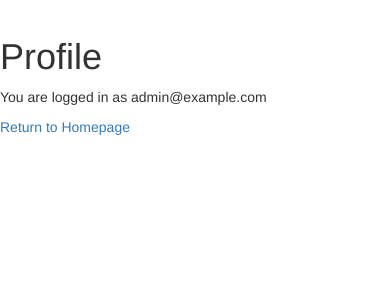
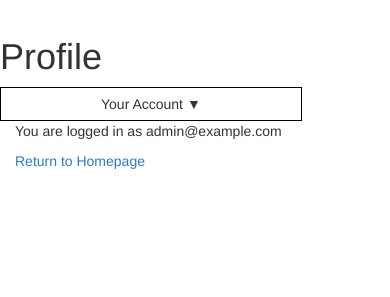
Before and after one commit to Code-Institute-Submissions/notepaper_shop, a Django app: page /accounts/profile in a window 390 px wide; the page is wider, and only the part inside the window is pictured. Shown: the part 90-387 px from the top of that part. Run offline with Django 3.2, Linux system fonts and the light colour scheme; a user stored in the database is signed in; some libraries are stand-ins or nearby versions; some web fonts are replaced.

Commit message:
Fixed Stripe, Added Profile and Product Detail Pages

```diff
--- a/accounts/templates/accounts/profile.html
+++ b/accounts/templates/accounts/profile.html
@@ -3,16 +3,43 @@
 {% block content %}
 <div class="row .accounts_form_header">
       <div class="col-md-6 col-md-offset-3">
-      <h1>Profile</h1>
+      <h1> Profile</h1>
     </div>
   </div>
-  <div class="row" >
-      <div class="col-md-12">
+<div class="responsive_profile_nav">
+      <div class="dropdown">
+  <button class="btn btn-default dropdown-toggle" type="button" id="dropdownMenu1" data-toggle="dropdown" aria-haspopup="true" aria-expanded="true">
+   Your Account ▼
+    <span class="caret"></span>
+  </button>
+  <ul class="dropdown-menu" aria-labelledby="dropdownMenu1">
+    <li><a href="#">Something</a></li>
+    <li role="separator" class="divider"></li>
+    <li><a href="#">Something</a></li>
+    <li role="separator" class="divider"></li>
+    <li><a href="#">Something else here</a></li>
+
+    <li role="separator" class="divider"></li>
+    <li><a href="#">Something else</a></li>
+  </ul>
+</div>
+</div>
+    <div class="col-md-3 profile_nav_div">
+    <h1 class="account_info">Your Account</h1>
+    <p>Something</p>
+     <p>Something</p>
+      <p>Something</p>
+       <p>Something</p>
+        <p>Something</p>
+
+    </div>
+      <div class="col-md-9 ">
 
     <p>You are logged in as {{ user.email }} </p>
 
+      <span><a href={% url 'home' %}> Return to Homepage</a></span>
     </div>
 
   </div>
-  <span><a href={% url 'home' %}> Return to Homepage</a></span>
+
 {% endblock %}
--- a/checkout/templates/checkout/checkout.html
+++ b/checkout/templates/checkout/checkout.html
@@ -9,7 +9,7 @@
       Stripe.publishableKey = '{{ publishable }}';
       //]]>
   </script>
-  <script type="text/javascript" src="{% static 'js/stripe.js' %}"></script>
+  <script type="text/javascript" src="{% static 'checkout/stripe.js' %}"></script>
 {% endblock %}
 {% block content %}
 {% include 'cart/_show_cart.html' %}
--- a/home/static/home/style.css
+++ b/home/static/home/style.css
@@ -94,10 +94,25 @@
     text-align:center;
 }
 /*PRODUCT LIST PAGE STYLES*/
+.cart_button_div{
+     display: flex;
+  justify-content: center;
+}
 .cart_button{
-    background:transparent;
-    border:none;
-    font-size: 10px
+    background:orange;
+    border:1px solid black;
+    font-size: 20px;
+
+
+}
+.cart_button a{
+    color:black;
+    text-align: center;
+    padding:55px;
+}
+.cart_button a:hover{
+    color:black;
+    text-decoration: none
 }
 .cart_name{
     font-size: 15px
@@ -130,3 +145,69 @@
      font-family: 'Source Sans Pro', sans-serif;
      margin-bottom: 15px
 }
+/*PRODUCT DESCRIPTION PAGES */
+.prod_desc{
+    text-align:center;
+    margin-bottom: 10px
+}
+.add_cart_form{
+    margin-top:10px;
+}
+
+#quantity{
+    width:50px;
+}
+
+/*PROFILE PAGE */
+.account_info{
+    font-size: 20px
+}
+
+.profile_nav_div{
+    border-right:1px solid grey;
+    height:500px;
+}
+.responsive_profile_nav{
+    display:none;
+
+}
+
+/*RESPONSIVE PROFILE PAGE*/
+
+@media (max-width: 1052px) { .profile_nav_div{
+  display:none;
+}
+    .responsive_profile_nav{
+    display:inline;
+
+
+}
+ .responsive_profile_nav .btn {
+    display: flex;
+    justify-content: center;
+    padding: 6px 100px;
+    margin-bottom: 0;
+    font-size: 14px;
+    font-weight: 400;
+    line-height: 1.42857143;
+    text-align: center;
+    white-space: nowrap;
+    vertical-align: middle;
+
+
+    user-select: none;
+    background-image: none;
+    border: 1px solid black;
+    border-radius: 0px;
+}
+
+.responsive_profile_nav .caret {
+  display:none;
+ }
+
+ .responsive_profile_nav .dropdown-menu {
+padding-left:100px;
+padding-right:40px;
+ }
+
+}
--- a/home/templates/home/base.html
+++ b/home/templates/home/base.html
@@ -79,6 +79,15 @@
     </div><!-- /.navbar-collapse -->
   </div><!-- /.container-fluid -->
 </nav>
+{% if messages %}
+        <div class="alert alert-success">
+            <div class="messages">
+                {% for message in messages %}
+                    {{ message }}
+                {% endfor %}
+            </div>
+        </div>
+    {% endif %}
 <div>
 
 </div>
--- a/notepaper_app/settings/base.py
+++ b/notepaper_app/settings/base.py
@@ -131,3 +131,4 @@ USE_TZ = True
 STATIC_URL = '/static/'
 STRIPE_PUBLISHABLE = os.environ.get("STRIPE_PUBLISHABLE_KEY")
 STRIPE_SECRET = os.environ.get("STRIPE_SECRET_KEY")
+MESSAGE_STORAGE = "django.contrib.messages.storage.session.SessionStorage"
```
Also changed, not shown: products/templates/products/product_list.html (+6 -3 lines), products/templates/products/view_product.html (+29 -10 lines), notepaper_app/db.sqlite3.
